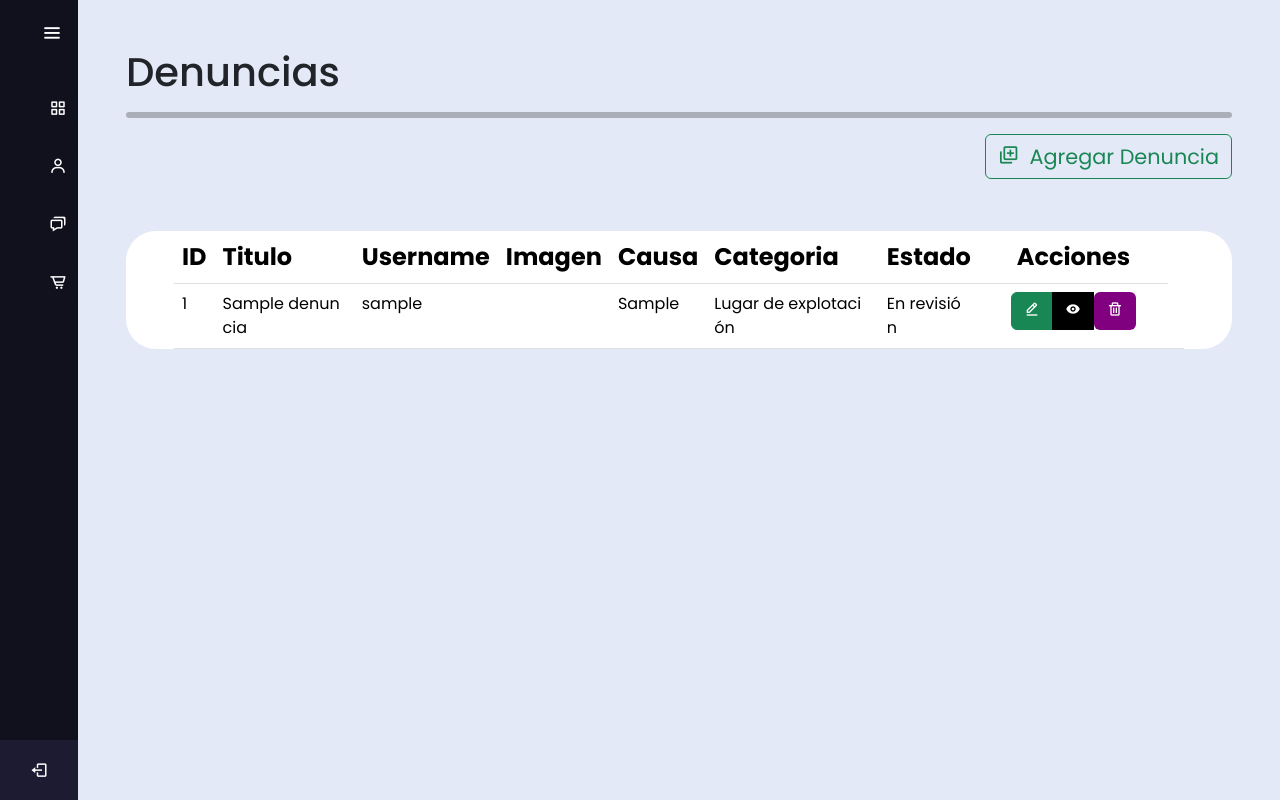
After one commit to gaos180/denuncias, a Django app: page /lista/ in a window 1280 px wide. The commit adds this page. Run offline with Django 5.2, Linux system fonts and the light colour scheme; tables that the repository leaves empty hold one stand-in row (values such as "Sample post"); grey boxes marked "Sample" are stand-in pictures; some libraries are stand-ins or nearby versions.

Commit message:
se mejora la visualización de administración

```diff
--- a/sistema_denuncias/denuncias_ciudadanas/blog/urls.py
+++ b/sistema_denuncias/denuncias_ciudadanas/blog/urls.py
@@ -1,6 +1,6 @@
 from django.contrib import admin
 from django.urls import path
-from website.views import registro_denuncia, administracion, mapa, registar, login_web, obteniendo, terminos_y_condiciones
+from website.views import registro_denuncia, administracion, mapa, registar, login_web, obteniendo, terminos_y_condiciones, base_admin, base_admin_denuncia, base_admin_usuario
 from django.contrib.auth.views import LogoutView
 from django.conf import settings
 from django.conf.urls.static import static
@@ -17,6 +17,11 @@ urlpatterns = [
     path('api/denuncias/', obteniendo, name='obteniendo'),
     path('administracion/', administracion, name='administracion'),
     path('terminos-y-condiciones/', terminos_y_condiciones, name='terminos-y-condiciones'),
+
+    path('a', base_admin, name='panel_admin'),
+    path('lista/', base_admin_denuncia, name='panel_admin_denuncia'),
+    path('lista_user/', base_admin_usuario, name='panel_admin_user'),
+
 ]
 
 if settings.DEBUG:
--- /dev/null
+++ b/sistema_denuncias/denuncias_ciudadanas/website/templates/website/baseadmin.html
@@ -0,0 +1,332 @@
+
+<!Doctype html>
+<html>
+<head>
+    <meta charset="utf-8">
+    <title>Administración</title>
+    <meta name="viewport" content="width=device-width, initial-scale=1">
+    <link href='https://unpkg.com/boxicons@2.0.7/css/boxicons.min.css' rel='stylesheet'>
+    <link href='//cdn.datatables.net/2.0.8/css/dataTables.dataTables.min.css' rel='stylesheet'>
+    <style>
+
+      @import url('https://fonts.googleapis.com/css2?family=Poppins:wght@200;300;400;500;600;700&display=swap');
+*{
+  margin: 0;
+  padding: 0;
+  box-sizing: border-box;
+  font-family: "Poppins" , sans-serif;
+}
+.sidebar{
+  position: fixed;
+  left: 0;
+  top: 0;
+  height: 100%;
+  width: 78px;
+  background: #11101D;
+  padding: 3px 1px;
+  z-index: 99;
+  transition: all 0.5s ease;
+}
+.sidebar.open{
+  width: 250px;
+}
+.sidebar .logo-details{
+  height: 60px;
+  display: flex;
+  align-items: center;
+  position: relative;
+}
+.sidebar .logo-details .icon{
+  opacity: 0;
+  transition: all 0.5s ease;
+}
+.sidebar .logo-details .logo_name{
+  color: #fff;
+  font-size: 20px;
+  font-weight: 600;
+  opacity: 0;
+  transition: all 0.5s ease;
+}
+.sidebar.open .logo-details .icon,
+.sidebar.open .logo-details .logo_name{
+  opacity: 1;
+}
+.sidebar .logo-details #btn{
+  position: absolute;
+  top: 50%;
+  right: 0;
+  transform: translateY(-50%);
+  font-size: 22px;
+  transition: all 0.4s ease;
+  font-size: 23px;
+  text-align: center;
+  cursor: pointer;
+  transition: all 0.5s ease;
+}
+.sidebar.open .logo-details #btn{
+  text-align: right;
+}
+.sidebar i{
+  color: #fff;
+  height: 60px;
+  min-width: 50px;
+  font-size: 28px;
+  text-align: center;
+  line-height: 60px;
+}
+.sidebar .nav-list{
+  margin-top: 20px;
+  height: 100%;
+}
+.sidebar li{
+  position: relative;
+  margin: 8px 0;
+  list-style: none;
+}
+.sidebar li .tooltip{
+  position: absolute;
+  top: -20px;
+  left: calc(100% + 15px);
+  z-index: 3;
+  background: #fff;
+  box-shadow: 0 5px 10px rgba(0, 0, 0, 0.3);
+  padding: 6px 12px;
+  border-radius: 4px;
+  font-size: 15px;
+  font-weight: 400;
+  opacity: 0;
+  white-space: nowrap;
+  pointer-events: none;
+  transition: 0s;
+}
+.sidebar li:hover .tooltip{
+  opacity: 1;
+  pointer-events: auto;
+  transition: all 0.4s ease;
+  top: 50%;
+  transform: translateY(-50%);
+}
+.sidebar.open li .tooltip{
+  display: none;
+}
+.sidebar li a{
+  display: flex;
+  height: 100%;
+  width: 100%;
+  border-radius: 12px;
+  align-items: center;
+  text-decoration: none;
+
+  background: #11101D;
+}
+.sidebar li.profile a{
+  display: flex;
+  height: 100%;
+  width: 100%;
+  border-radius: 12px;
+  align-items: center;
+  text-decoration: none;
+  background: #1d1b31;
+}
+.sidebar li a:hover{
+  background: #FFF;
+}
+.sidebar li.profile,
+.sidebar li.profile a,
+.sidebar li.profile a #log_out,
+.sidebar li.profile a .links_name,
+.sidebar li.profile a i{
+  transition: all ease;
+}
+
+.sidebar li.profile:hover,
+.sidebar li.profile a:hover,
+.sidebar li.profile a:hover .links_name,
+.sidebar li.profile a:hover i,
+.sidebar li.profile a:hover #log_out{
+  background: red;
+  color: #fff;
+  transition: all ease;
+}
+.sidebar li a .links_name{
+  color: #fff;
+  font-size: 15px;
+  font-weight: 400;
+  white-space: nowrap;
+  opacity: 0;
+  pointer-events: none;
+}
+.sidebar.open li a .links_name{
+  opacity: 1;
+  pointer-events: auto;
+}
+.sidebar li a:hover .links_name,
+.sidebar li a:hover i{
+  color: #11101D;
+}
+.sidebar li i{
+  height: 50px;
+  line-height: 50px;
+  font-size: 18px;
+  border-radius: 12px;
+}
+.sidebar li.profile{
+  position: fixed;
+  height: 60px;
+  width: 78px;
+  left: 0;
+  bottom: -8px;
+  padding: 10px 14px;
+  background: #1d1b31;
+  transition: all 0.5s ease;
+  overflow: hidden;
+}
+.sidebar.open li.profile{
+  width: 250px;
+}
+.sidebar .profile #log_out{
+  position: absolute;
+  top: 50%;
+  right: 0;
+  transform: translateY(-50%);
+  background: #1d1b31;
+  width: 100%;
+  height: 60px;
+  line-height: 60px;
+  border-radius: 0px;
+  transition: all 0.5s ease;
+}
+.sidebar.open .profile #log_out{
+  width: 50px;
+  background: none;
+}
+.home-section{
+  position: sticky;
+  background: #E4E9F7;
+  min-height: 100vh;
+  top: 0;
+  left: 78px;
+  width: calc(100% - 78px);
+  transition: all 0.5s ease;
+  z-index: 2;
+}
+.sidebar.open ~ .home-section{
+  left: 250px;
+  width: calc(100% - 100px);
+}
+.home-section .text{
+  display: inline-block;
+  color: #11101d;
+  font-size: 25px;
+  font-weight: 500;
+  margin: 18px
+}
+@media (max-width: 420px) {
+  .sidebar li .tooltip{
+    display: none;
+  }
+}
+  .container_2{
+    top: 140px;
+    position: sticky;
+    box-shadow: 8px 8px 5px 0px #bdbdbdbf
+    width: 80%;
+    background-color: white;
+    border-radius: 30px;
+  }
+
+  .text-end {
+    position: sticky; /* Establece la posición fija */
+    top: 100px; /* Distancia desde la parte inferior */
+    right: 40px; /* Distancia desde la derecha */
+    /* Otros estilos según sea necesario */
+}
+
+  .table td{
+    word-wrap: break-word; /* Ajusta el contenido de las celdas para que no desborde */
+    word-break: break-all; /* Fuerza el ajuste de línea dentro de las palabras largas */
+    table-layout: fixed; /* Fija el ancho de las columnas */
+
+  }
+  .table th{
+    font-size: 1.5rem;
+  }
+  img:hover {
+        transform: scale(1.5); /* Amplía la imagen al 150% */
+    }
+
+    </style>
+    {% load bootstrap5 %}
+    {% bootstrap_css %}
+</head>
+<body>
+<div class="sidebar">
+    <div class="logo-details">
+      <i class='bx bxl-c-plus-plus icon'></i>
+        <div class="logo_name">Panel Admin</div>
+        <i class='bx bx-menu' id="btn" ></i>
+    </div>
+    <ul class="nav-list">
+      <li>
+        <a href="{% url 'panel_admin_denuncia' %}">
+          <i class='bx bx-grid-alt'></i>
+          <span class="links_name">Registro Denuncias</span>
+        </a>
+         <span class="tooltip">Denuncias</span>
+      </li>
+      <li>
+       <a href="#">
+         <i class='bx bx-user' ></i>
+         <span class="links_name">Imagenes</span>
+       </a>
+       <span class="tooltip">Imagenes</span>
+     </li>
+     <li>
+       <a href="{% url 'panel_admin_user' %}">
+         <i class='bx bx-chat' ></i>
+         <span class="links_name">Usuarios</span>
+       </a>
+       <span class="tooltip">Usuarios</span>
+     </li>
+     <li>
+       <a href="#">
+         <i class='bx bx-cart-alt' ></i>
+         <span class="links_name">Estados</span>
+       </a>
+       <span class="tooltip">Estatus</span>
+     </li>
+     <li class="profile">
+        <a href="#">
+          <i class='bx bx-log-out' id="log_out" ></i>
+          <span class="links_name p-2">Cerrar Sesion</span>
+        </a>
+     </li>
+    </ul>
+  </div>
+  <section class="home-section p-5">
+      {% block content %}
+
+      {% endblock content %}
+  </section>
+
+  <script>
+    let sidebar = document.querySelector(".sidebar");
+    let closeBtn = document.querySelector("#btn");
+    closeBtn.addEventListener("click", ()=>{
+      sidebar.classList.toggle("open");
+      menuBtnChange();//calling the function(optional)
+    });
+
+    function menuBtnChange() {
+      if(sidebar.classList.contains("open")){
+        closeBtn.classList.replace("bx-menu", "bx-menu-alt-right");//replacing the iocns class
+      }else {
+        closeBtn.classList.replace("bx-menu-alt-right","bx-menu");//replacing the iocns class
+      }
+    }
+  </script>
+  <script src="//cdn.datatables.net/2.0.8/js/dataTables.min.js"></script>
+
+</body>
+  {% bootstrap_javascript %}
+</html>
--- /dev/null
+++ b/sistema_denuncias/denuncias_ciudadanas/website/templates/website/lista.html
@@ -0,0 +1,206 @@
+{% extends "./baseadmin.html" %}
+
+{% block content %}
+<style>
+
+</style>
+<div>
+  <H1>Denuncias</H1>
+  <hr style="border: 3px solid black; border-radius: 5px;">
+  <div class="text-end pb-1" >
+      <a href="{% url 'registro_denuncia' %}" class="btn btn-outline-success" style="font-size: 1.3rem;">
+        <i class='bx bx-add-to-queue'>
+          <span>Agregar Denuncia</span>
+        </i>
+      </a>
+  </div>
+  <div class="container_2 px-5">
+  <table class="mt-5 table table-hover table-responsive">
+    <thead>
+      <tr>
+        <th>ID</th>
+        <th>Titulo</th>
+        <th>Username</th>
+        <th>Imagen </th>
+        <th>Causa</th>
+        <th>Categoria</th>
+        <th>Estado</th>
+        <th class="text-center">Acciones</th>
+      </tr>
+    </thead>
+    <tbody>
+      {% for denuncia in denuncias %}
+        <tr class="overflow-wrap">
+          <td>{{denuncia.id}}</td>
+          <td>{{denuncia.titulo}}</td>
+          <td>{{denuncia.username}}</td>
+          <td><img src="{{denuncia.image.url}}" alt="" style="max-width: 64px; max-height:64px;"></td>
+          <td class="overflow">{{denuncia.asunto}}</td>
+          <td class="causa_td">{{ denuncia.get_causa_display }}</td>
+          <td>{{ denuncia.get_estado_display }}</td>
+          <td>
+            <div class="btn-group px-4">
+                <button type="button" class="btn btn-primary button-edit btn btn-success" data-bs-toggle="modal" data-bs-target="#modal-edit{{ denuncia.id }}" name="editar">
+                  <i class='bx bx-edit-alt' ></i>
+              </button>
+              <button type="button" class="btn text-white" style="background-color:black;" data-bs-toggle="modal" data-bs-target="#modal-ver{{ denuncia.id }}" name="ver">
+                <i class='bx bxs-show' ></i>
+              </button>
+              <form method="POST">
+                {% csrf_token %}
+                <input type="hidden" name="id" value="{{ denuncia.id }}">
+                <button type="submit" style= "background-color:purple;"class="btn text-white" name="eliminar">
+                  <i class='bx bx-trash' ></i>
+                </button>
+            </form>
+            </div>
+          </td>
+          <td>
+
+
+          </td>
+        </tr>
+
+      <!-- Modal Editar -->
+      <div class="modal fade" id="modal-edit{{ denuncia.id }}" tabindex="-1" aria-labelledby="modalLabel{{ denuncia.id }}" aria-hidden="true">
+        <div class="modal-dialog">
+            <div class="modal-content">
+                <div class="modal-header">
+                    <h5 class="modal-title" id="modalLabel{{ denuncia.id }}">Editar Denuncia: {{ denuncia.titulo }}</h5>
+                    <button type="button" class="btn-close" data-bs-dismiss="modal" aria-label="Close"></button>
+                </div>
+                <div class="modal-body">
+                    <form method="POST">
+                        {% csrf_token %}
+                        <input type="hidden" name="id" value="{{ denuncia.id }}">
+                        <div class="form-group">
+                            <label for="titulo-{{ denuncia.id }}" class="col-form-label">Título:</label>
+                            <input type="text" class="form-control" id="titulo-{{ denuncia.id }}" name="titulo" value="{{ denuncia.titulo }}">
+                        </div>
+                        <div class="form-group">
+                            <label for="Denunciante-{{ denuncia.username }}" class="col-form-label">Denunciante:</label>
+                            <input type="text" class="form-control" id="denunciante-{{ denuncia.id }}" name="denunciante" value="{{ denuncia.username }}" readonly>
+                        </div>
+                        <div class="form-group">
+                            <label for="asunto-{{ denuncia.id }}" class="col-form-label">Asunto:</label>
+                            <textarea class="form-control" id="asunto-{{ denuncia.id }}" name="asunto">{{ denuncia.asunto }}</textarea>
+                        </div>
+                        <div class="form-group">
+                            <label for="causa-{{ denuncia.id }}" class="col-form-label">Causa:</label>
+                            <select id="causa-{{ denuncia.id }}" name="causa" class="form-select">
+                                <option value="0" {% if denuncia.causa == 0 %}selected{% endif %}>Lugar de explotación</option>
+                                <option value="1" {% if denuncia.causa == 1 %}selected{% endif %}>Uso y/o contaminación de recursos naturales</option>
+                                <option value="2" {% if denuncia.causa == 2 %}selected{% endif %}>Residuos, emisiones e inmisiones</option>
+                            </select>
+                        </div>
+                        <div class="form-group">
+                            <label for="estado-{{ denuncia.id }}" class="col-form-label">Estado:</label>
+                            <select id="estado-{{ denuncia.id }}" name="Select" class="form-select">
+                                <option value="0" {% if denuncia.estado == 0 %}selected{% endif %}>En revisión</option>
+                                <option value="1" {% if denuncia.estado == 1 %}selected{% endif %}>En procedimiento</option>
+                                <option value="2" {% if denuncia.estado == 2 %}selected{% endif %}>Finalizada</option>
+                                <option value="3" {% if denuncia.estado == 3 %}selected{% endif %}>Rechazada</option>
+                                <option value="4" {% if denuncia.estado == 4 %}selected{% endif %}>Deshabilitada</option>
+                            </select>
+                        </div>
+                        <div class="form-group">
+                            <label for="fecha_suceso-{{ denuncia.id }}" class="col-form-label">Fecha del suceso:</label>
+                            <input type="date" class="form-control" id="fecha_suceso-{{ denuncia.id }}" name="fecha_suceso" value="{{ denuncia.fecha_suceso|date:'Y-m-d' }}">
+                        </div>
+                        <div class="form-group">
+                            <label for="hora_suceso-{{ denuncia.id }}" class="col-form-label">Hora del suceso:</label>
+                            <input type="time" class="form-control" id="hora_suceso-{{ denuncia.id }}" name="hora_suceso" value="{{ denuncia.hora_suceso|time:'H:i' }}">
+                        </div>
+                        <div class="form-group">
+                            <label for="consentimiento-{{ denuncia.id }}" class="col-form-label">Consentimiento:</label>
+                            <input type="checkbox" id="consentimiento-{{ denuncia.id }}" name="consentimiento" {% if denuncia.consentimiento %}checked{% endif %}>
+                        </div>
+                        <div class="form-group">
+                            <label class="col-form-label"> Imagen de contexto: </label>
+                            <br>
+                            <img src="{{denuncia.imagen.url}}" alt="" style="max-width: 20%;">
+                        </div>
+                        <div class="modal-footer">
+                            <button type="button" class="btn btn-secondary" data-bs-dismiss="modal">Cerrar</button>
+                            <button class="btn btn-warning" type="submit" name="editar">Guardar</button>
+                        </div>
+                    </form>
+                </div>
+            </div>
+        </div>
+      </div>
+
+      <!-- Modal Ver (es editar pero Deshabilitado) -->
+      <div class="modal fade" id="modal-ver{{ denuncia.id }}" tabindex="-1" aria-labelledby="modalLabel{{ denuncia.id }}" aria-hidden="true">
+        <div class="modal-dialog">
+            <div class="modal-content">
+                <div class="modal-header">
+                    <h5 class="modal-title" id="modalLabel{{ denuncia.id }}">Ver {{ denuncia.titulo }}</h5>
+                    <button type="button" class="btn-close" data-bs-dismiss="modal" aria-label="Close"></button>
+                </div>
+                <div class="modal-body">
+                    <form method="POST">
+                        {% csrf_token %}
+                        <input type="hidden" name="id" value="{{ denuncia.id }}">
+                        <div class="form-group">
+                            <label for="titulo-{{ denuncia.id }}" class="col-form-label">Título:</label>
+                            <input type="text" class="form-control" id="titulo-{{ denuncia.id }}" name="titulo" value="{{ denuncia.titulo }}" readonly>
+                        </div>
+                        <div class="form-group">
+                            <label for="Denunciante-{{ denuncia.username }}" class="col-form-label">Denunciante:</label>
+                            <input type="text" class="form-control" id="denunciante-{{ denuncia.id }}" name="denunciante" value="{{ denuncia.username }}" readonly>
+                        </div>
+                        <div class="form-group">
+                            <label for="asunto-{{ denuncia.id }}" class="col-form-label">Asunto:</label>
+                            <textarea class="form-control" id="asunto-{{ denuncia.id }}" name="asunto" readonly>{{ denuncia.asunto }}</textarea>
+                        </div>
+                        <div class="form-group">
+                            <label for="causa-{{ denuncia.id }}" class="col-form-label">Causa:</label>
+                            <select id="causa-{{ denuncia.id }}" name="causa" class="form-select" disabled>
+                                <option value="0" {% if denuncia.causa == 0 %}selected{% endif %}>Lugar de explotación</option>
+                                <option value="1" {% if denuncia.causa == 1 %}selected{% endif %}>Uso y/o contaminación de recursos naturales</option>
+                                <option value="2" {% if denuncia.causa == 2 %}selected{% endif %}>Residuos, emisiones e inmisiones</option>
+                            </select>
+                        </div>
+                        <div class="form-group">
+                            <label for="estado-{{ denuncia.id }}" class="col-form-label">Estado:</label>
+                            <select id="estado-{{ denuncia.id }}" name="Select" class="form-select" disabled>
+                                <option value="0" {% if denuncia.estado == 0 %}selected{% endif %}>En revisión</option>
+                                <option value="1" {% if denuncia.estado == 1 %}selected{% endif %}>En procedimiento</option>
+                                <option value="2" {% if denuncia.estado == 2 %}selected{% endif %}>Finalizada</option>
+                                <option value="3" {% if denuncia.estado == 3 %}selected{% endif %}>Rechazada</option>
+                                <option value="4" {% if denuncia.estado == 4 %}selected{% endif %}>Deshabilitada</option>
+                            </select>
+                        </div>
+                        <div class="form-group">
+                            <label for="fecha_suceso-{{ denuncia.id }}" class="col-form-label">Fecha del suceso:</label>
+                            <input type="date" class="form-control" id="fecha_suceso-{{ denuncia.id }}" name="fecha_suceso" value="{{ denuncia.fecha_suceso|date:'Y-m-d' }}" readonly>
+                        </div>
+                        <div class="form-group">
+                            <label for="hora_suceso-{{ denuncia.id }}" class="col-form-label">Hora del suceso:</label>
+                            <input type="time" class="form-control" id="hora_suceso-{{ denuncia.id }}" name="hora_suceso" value="{{ denuncia.hora_suceso|time:'H:i' }}" readonly>
+                        </div>
+                        <div class="form-group">
+                            <label for="consentimiento-{{ denuncia.id }}" class="col-form-label">Consentimiento:</label>
+                            <input type="checkbox" id="consentimiento-{{ denuncia.id }}" name="consentimiento" {% if denuncia.consentimiento %}checked{% endif %} readonly>
+                        </div>
+                        <div class="form-group">
+                            <label class="col-form-label"> Imagen de contexto: </label>
+                            <br>
+                            <img src="{{denuncia.imagen.url}}" alt="" style="max-width: 20%;">
+                        </div>
+                        <div class="modal-footer">
+                            <button type="button" class="btn btn-secondary" data-bs-dismiss="modal">Cerrar</button>
+                        </div>
+                    </form>
+                </div>
+            </div>
+        </div>
+      </div>
+
+      {% endfor%}
+    </tbody>
+  </table>
+  </div>
+</div>
+{% endblock content %}
--- a/sistema_denuncias/denuncias_ciudadanas/website/templates/website/mapa.html
+++ b/sistema_denuncias/denuncias_ciudadanas/website/templates/website/mapa.html
@@ -196,6 +196,7 @@
       </ul>
           {% if request.user.is_superuser %}
               <a class="nav-link text-light">Cuenta administrador</a>
+              <a href="{% url 'panel_admin' %}" class="nav-link text-light btn-primary", style="background-color: green;"> Administración</a>
           {% endif %}
 
       {% else %}
--- a/sistema_denuncias/denuncias_ciudadanas/website/views.py
+++ b/sistema_denuncias/denuncias_ciudadanas/website/views.py
@@ -122,23 +122,85 @@ def administracion(request):
     return render(request, 'website/testing.html', context)
 
 
-def editando(request):
-    print("editando")
-    denuncias = Denuncia.objects.all()
+
+
+def base_admin(request):
+    return render(request, 'website/baseadmin.html')
+
+
+
+def base_admin_denuncia(request):
+    registro = Denuncia.objects.all()
+    usuarios = User.objects.all()
+    form = RegistroDeDenuncia()
+
+    if request.method == "POST":
+        if "ver" in request.POST:
+            print("ver")
+        elif "editar" in request.POST:
+            print("editar")
+            form = RegistroDeDenuncia(request.POST)
+            if form.is_valid():
+                denuncia = get_object_or_404(Denuncia, id=request.POST.get("id"))
+                denuncia.titulo = form.cleaned_data["titulo"]
+                denuncia.asunto = form.cleaned_data["asunto"]
+                denuncia.causa = form.cleaned_data["causa"]
+                denuncia.estado = request.POST.get("Select")
+                denuncia.fecha_suceso = form.cleaned_data["fecha_suceso"]
+                denuncia.hora_suceso = form.cleaned_data["hora_suceso"]
+                denuncia.consentimiento = form.cleaned_data["consentimiento"]
+                denuncia.save()
+            else:
+                print("Errores del formulario:", form.errors)
+        elif "eliminar" in request.POST:
+            print("eliminar")
+            denuncia = get_object_or_404(Denuncia, id=request.POST.get("id"))
+            denuncia.delete()
+
+    context = {
+        'denuncias': registro,
+        'usuarios': usuarios,
+        'form': form,
+    }
+
+    """
+    lista = Denuncia.objects.all()
     denuncias_json = []
-    for denuncia in denuncias:
+    for denuncia in lista:
         denuncia_data = {
+            "id": denuncia.id,
             "titulo": denuncia.titulo,
             "causa": denuncia.get_causa_display(),  # Usa get_FOO_display() para campos con opciones
             "asunto": denuncia.asunto,
-            #"fecha_suceso": denuncia.fecha_suceso.strftime("%Y-%m-%d"),  # Formatea la fecha
             "latitude": denuncia.latitude,
             "longitude": denuncia.longitude,
-            "estado": denuncia.estado,
+            "estado": denuncia.get_estado_display(),
+            "username": denuncia.username,
+            "image": denuncia.imagen,
         }
         denuncias_json.append(denuncia_data)
+    return render(request, 'website/lista.html', {"lista":denuncias_json})
+    """
 
-    return JsonResponse(denuncias_json, safe=False)
+    return render(request, 'website/lista.html', context)
+
+def base_admin_usuario(request):
+    lista_user = User.objects.all()
+    usermember = User.objects.all()
+    user_json = []
+    for user_d in usermember:
+        user_data = {
+            "id": user_d.id,
+            "username": user_d.username,
+            "nombre": user_d.first_name,
+            "apellido": user_d.last_name,
+            "activo": user_d.is_staff,
+            "email": user_d.email,
+            "union": user_d.date_joined,
+            "sesion": user_d.last_login,
+        }
+        user_json.append(user_data)
+    return render(request, 'website/lista_user.html', {"lista_user":user_json})
 
 
 def login_web(request):
```
Also changed, not shown: sistema_denuncias/denuncias_ciudadanas/website/templates/website/lista_user.html (added, +60 -0 lines).
